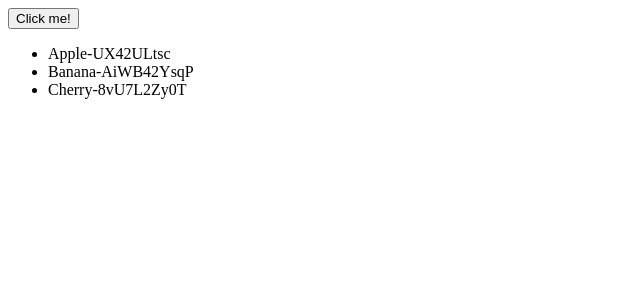
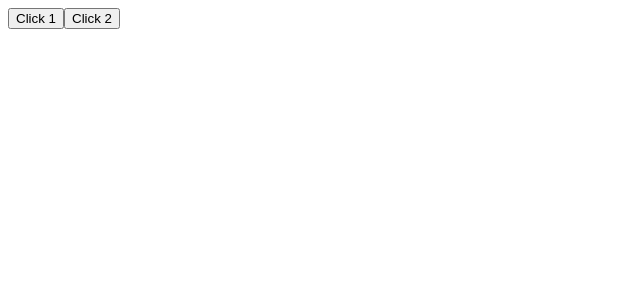
Before and after one commit to JunesWorld/vue3-template-syntax, a Vue app: page / in a window 1280 px wide. Shown: the top 300 px of the page, without its empty margins (0-640 px from the left). Built offline with nearby package versions, Linux system fonts and the light colour scheme.

Commit message:
이벤트 핸들링

```diff
--- a/src/App.vue
+++ b/src/App.vue
@@ -1,56 +1,33 @@
 <template>
   <!--
-    [v-for] : 반복문
-    - 구분할 수 있는 id와 같은 속성값을 넣어 최적화 시켜주자!!
-    - fruits = 문자열을 가지고 있는 배열 데이터
-    - 배열 데이터 갯수 만큼 li tag를 반복해서 출력하고 하나씩 추출해서 fruit라는 변수에 담아서 활용
-    - :key = data 연결할 수 있음 (li tag 고유하다)
-    - {{ fruit }} = 화면에 출력
+    [Event 객체]
+    - click event가 발생했을 때 event의 정보를 가지고 있는 객체 데이터
+    - ex) PointerEvent
+    - 발생한 event의 실제 데이터를 가지고 있다
+    - $event = event 객체가 나와서 들어간다
    -->
-  <!--
-    [배열 데이터 반복 출력]
-    - 반복되는 배열데이터(newFruits)를 매계변수(fruit)에 담아
-    - 속성들을(id, name) 활용하여 화면에 출력
-  -->
-  <button @click="handler">
-    Click me!
+  <button @click="handler('hi', $event)">
+    Click 1
   </button>
-  <ul>
-    <li
-      v-for="{ id, name} in newFruits"
-      :key="id">
-      {{ name }}-{{ id }}
-    </li>
-  </ul>
+  <button @click="handler('what', $event)">
+    Click 2
+  </button>
 </template>
 
 <script>
-// npm i -D shortid
-import shortid from 'shortid'
-
 export default {
-  data() {
-    return {
-      fruits: ['Apple', 'Banana', 'Cherry']
-    }
-  },
-  computed: {
-    newFruits() {
-      return this.fruits.map(fruit => {
-        // 배열 데이터 = 객체 데이터(문자 데이터X)
-        // { id: 0, name: 'Apple'}...
-        return {
-          id: shortid.generate(),
-          name: fruit
-        }
-      })
-    }
-  },
-  // 반응성 push
-  // click me!를 누르면 Orange data 추가
+//   methods: {
+//     // event라는 매개변수 = data 받아주는 역할 = 변경하여 사용 가능
+//     handler(event) {
+//       console.log(event)
+//       console.log(event.target.textContent)
+//     }
+//   }
+// }
   methods: {
-    handler() {
-      this.fruits.push('Orange')
+    handler(msg, event) {
+      console.log(msg) // hi + PointerEvent
+      console.log(event) // what + PointerEvent
     }
   }
 }
```
